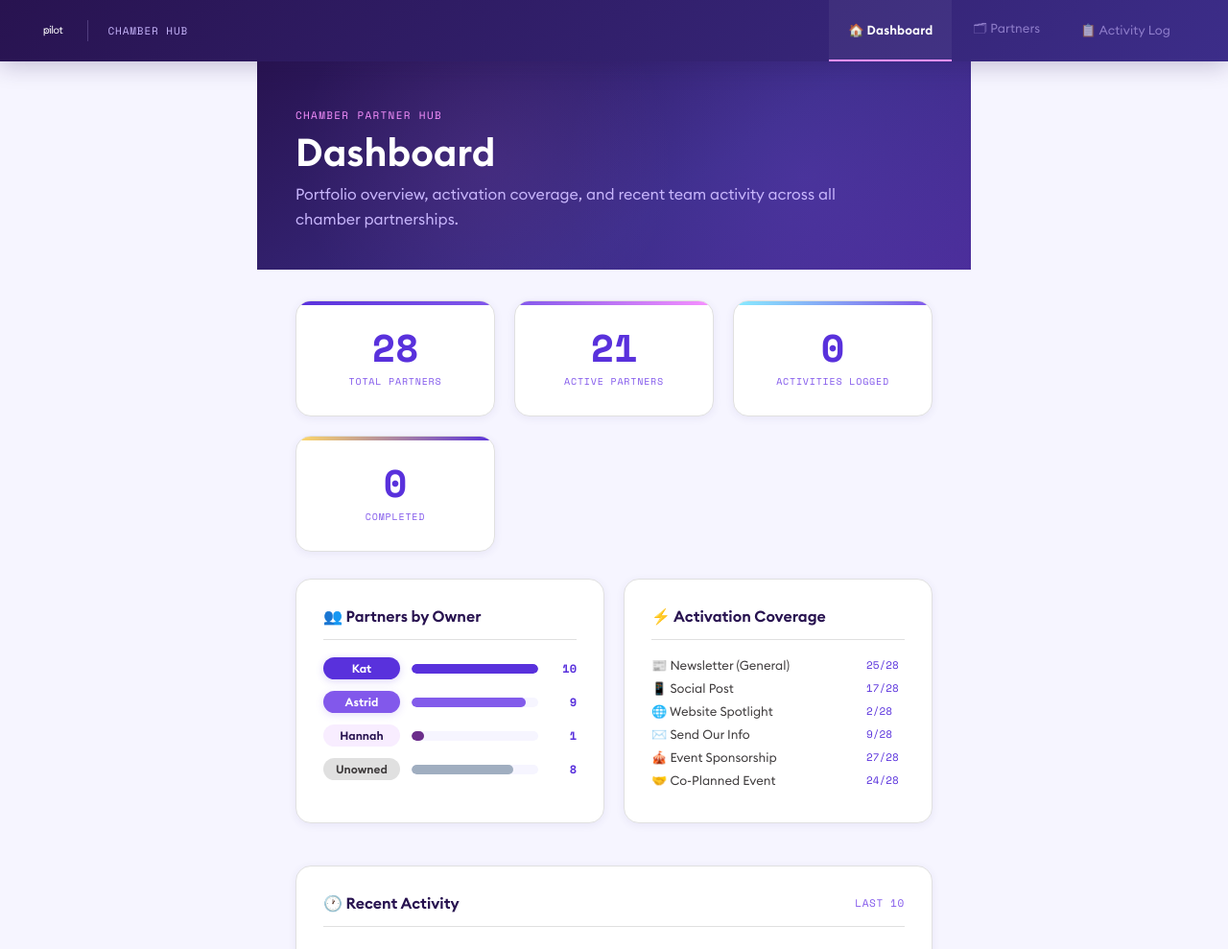
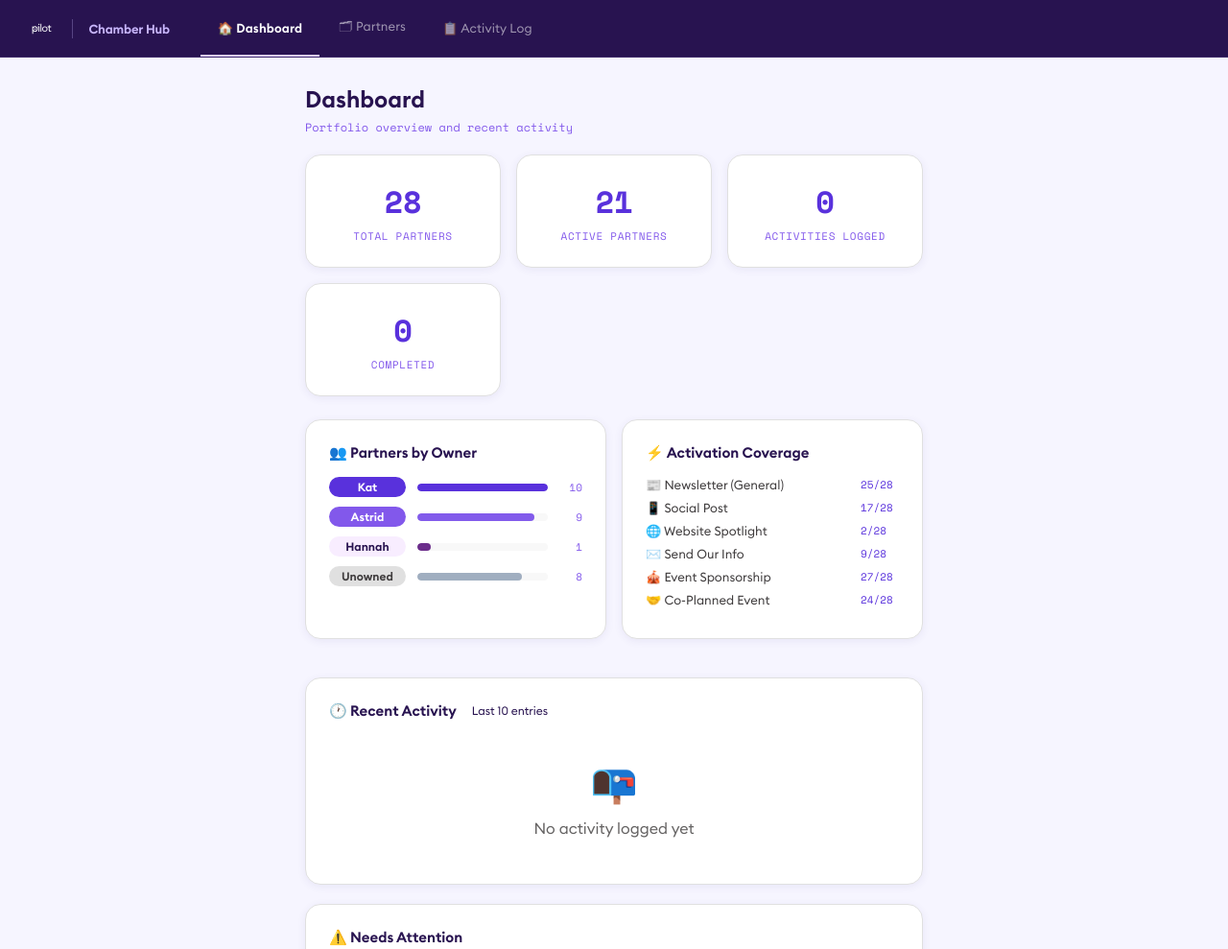
Before and after one commit to Pilot-Design-Team/internal-partner-hub, a plain HTML site: page index.html in a window 1280 px wide. Shown: the top 989 px of the page at 96% size. Drawn offline with nearby package versions, Linux system fonts and the light colour scheme.

Commit message:
Revert "feat: bold visual redesign"
This reverts commit c856ca7d222de5c08f7a71b51fdcbb19f24e91ad.

```diff
--- a/index.html
+++ b/index.html
@@ -66,30 +66,21 @@
 body{font-family:'Euclid Circular B','Euclidcircularb Webs',sans-serif;background:var(--margin);color:var(--pblack);min-height:100vh;display:flex;flex-direction:column;-webkit-font-smoothing:antialiased;}
 .mono{font-family:'Space Mono','Spacemono',monospace;}
 /* ── NAV ────────────────────────────────────────────────────────────────── */
-nav{background:linear-gradient(135deg, var(--profit) 0%, var(--deep-purple) 100%);border-bottom:none;padding:0 40px;display:flex;align-items:center;gap:0;height:64px;position:sticky;top:0;z-index:100;box-shadow:0 4px 24px rgba(40,19,80,0.25);}
+nav{background:var(--profit);border-bottom:1px solid rgba(200,182,252,0.15);padding:0 28px;display:flex;align-items:center;gap:0;height:60px;position:sticky;top:0;z-index:100;}
 .nav-logo{display:flex;align-items:center;gap:12px;margin-right:32px;white-space:nowrap;text-decoration:none;}
-.nav-logo img,.nav-logo svg{height:24px;width:auto;}
-.nav-logo-divider{width:1px;height:22px;background:rgba(200,182,252,0.25);margin:0 8px;}
-.nav-logo-label{font-family:'Space Mono','Spacemono',monospace;font-weight:400;font-size:11px;color:var(--light-purple);letter-spacing:0.08em;text-transform:uppercase;}
-.nav-tabs{display:flex;gap:2px;height:100%;margin-left:auto;}
-.nav-tab{background:none;border:none;color:rgba(200,182,252,0.6);padding:0 20px;height:100%;cursor:pointer;font-family:'Euclid Circular B','Euclidcircularb Webs',sans-serif;font-size:13px;font-weight:400;border-bottom:2px solid transparent;transition:all .25s ease;letter-spacing:0.01em;}
-.nav-tab:hover{color:#fff;background:rgba(255,255,255,0.05);}
-.nav-tab.active{color:#fff;font-weight:600;border-bottom-color:var(--clarity-plus);background:rgba(255,255,255,0.05);}
+.nav-logo img,.nav-logo svg{height:28px;width:auto;}
+.nav-logo-divider{width:1px;height:20px;background:rgba(200,182,252,0.3);margin:0 4px;}
+.nav-logo-label{font-family:'Euclid Circular B','Euclidcircularb Webs',sans-serif;font-weight:600;font-size:13px;color:var(--light-purple);letter-spacing:-0.01em;}
+.nav-tabs{display:flex;gap:2px;height:100%;}
+.nav-tab{background:none;border:none;color:rgba(255,255,255,0.55);padding:0 18px;height:100%;cursor:pointer;font-family:'Euclid Circular B','Euclidcircularb Webs',sans-serif;font-size:13px;font-weight:400;border-bottom:2px solid transparent;transition:all .2s;letter-spacing:0.01em;}
+.nav-tab:hover{color:#fff;}
+.nav-tab.active{color:#fff;font-weight:600;border-bottom-color:var(--highlight);}
 /* ── MAIN ───────────────────────────────────────────────────────────────── */
-main{max-width:75.5rem;margin:0 auto;padding:0 40px 40px;flex:1;}
-/* ── HERO HEADER ────────────────────────────────────────────────────────── */
-.page-hero{background:linear-gradient(145deg, var(--profit) 0%, var(--deep-purple) 60%, #4a2d99 100%);margin:-0px -40px 32px;padding:48px 40px 40px;position:relative;overflow:hidden;}
-.page-hero::before{content:'';position:absolute;top:-60%;right:-10%;width:500px;height:500px;background:radial-gradient(circle,rgba(130,88,235,0.15) 0%,transparent 70%);border-radius:50%;}
-.page-hero::after{content:'';position:absolute;bottom:-40%;left:5%;width:400px;height:400px;background:radial-gradient(circle,rgba(248,145,255,0.08) 0%,transparent 70%);border-radius:50%;}
-.page-hero .hero-content{position:relative;z-index:1;}
-.page-hero .hero-eyebrow{font-family:'Space Mono','Spacemono',monospace;font-size:11px;text-transform:uppercase;letter-spacing:0.12em;color:var(--clarity-plus);margin-bottom:8px;}
-.page-hero .hero-title{font-size:2.5rem;font-weight:600;color:#fff;margin-bottom:8px;line-height:115%;}
-.page-hero .hero-sub{font-size:1rem;color:var(--light-purple);line-height:1.6;max-width:600px;}
+main{max-width:75.5rem;margin:0 auto;padding:28px 40px;flex:1;}
 /* ── BADGES ─────────────────────────────────────────────────────────────── */
-.badge{display:inline-flex;align-items:center;gap:5px;padding:4px 12px;border-radius:999px;font-size:12px;font-weight:600;white-space:nowrap;font-family:'Euclid Circular B','Euclidcircularb Webs',sans-serif;transition:transform .15s ease;}
-.badge:hover{transform:scale(1.05);}
-.badge-kat{background:var(--kat-bg);color:var(--kat-fg);box-shadow:0 2px 8px rgba(89,49,220,0.2);}
-.badge-astrid{background:var(--astrid-bg);color:var(--astrid-fg);box-shadow:0 2px 8px rgba(130,88,235,0.2);}
+.badge{display:inline-flex;align-items:center;gap:5px;padding:3px 10px;border-radius:999px;font-size:12px;font-weight:600;white-space:nowrap;font-family:'Euclid Circular B','Euclidcircularb Webs',sans-serif;}
+.badge-kat{background:var(--kat-bg);color:var(--kat-fg);}
+.badge-astrid{background:var(--astrid-bg);color:var(--astrid-fg);}
 .badge-daniel{background:var(--daniel-bg);color:var(--daniel-fg);}
 .badge-evan{background:var(--evan-bg);color:var(--evan-fg);}
 .badge-hannah{background:var(--hannah-bg);color:var(--hannah-fg);}
@@ -111,29 +102,24 @@ main{max-width:75.5rem;margin:0 auto;padding:0 40px 40px;flex:1;}
 .filter-select:focus{border-color:var(--pilot-primary);}
 .partner-grid{display:grid;grid-template-columns:repeat(auto-fill,minmax(320px,1fr));gap:16px;}
 /* ── PARTNER CARD ──────────────────────────────────────────────────────── */
-.partner-card{background:#fff;border-radius:var(--radius);box-shadow:var(--shadow);padding:0;cursor:pointer;border:1px solid var(--border);transition:all .3s cubic-bezier(0.25,0.8,0.25,1);position:relative;overflow:hidden;}
-.partner-card::before{content:'';position:absolute;top:0;left:0;right:0;height:4px;background:linear-gradient(90deg,var(--pilot),var(--brilliant));opacity:0;transition:opacity .3s;}
-.partner-card:hover{border-color:var(--pilot);transform:translateY(-4px);box-shadow:0 20px 40px rgba(89,49,220,0.12);}
-.partner-card:hover::before{opacity:1;}
-.partner-card-inner{padding:24px;}
+.partner-card{background:#fff;border-radius:var(--radius);box-shadow:var(--shadow);padding:24px;cursor:pointer;border:1px solid var(--border);transition:all .2s;position:relative;}
+.partner-card:hover{border-color:var(--pilot);transform:translateY(-2px);box-shadow:0 16px 35px rgba(89,49,220,0.10);}
 .pc-header{display:flex;justify-content:space-between;align-items:flex-start;margin-bottom:10px;}
-.pc-name{font-size:16px;font-weight:600;color:var(--profit);line-height:1.3;}
-.pc-location{font-size:11px;color:var(--brilliant);margin-top:3px;font-family:'Space Mono','Spacemono',monospace;}
-.pc-meta{display:flex;gap:6px;flex-wrap:wrap;margin:12px 0;}
-.pc-icons{display:flex;gap:8px;margin-top:14px;align-items:center;padding-top:14px;border-top:1px solid var(--border);}
-.pc-icon{width:32px;height:32px;border-radius:8px;display:flex;align-items:center;justify-content:center;font-size:14px;transition:all .2s;}
+.pc-name{font-size:15px;font-weight:600;color:var(--profit);line-height:1.3;}
+.pc-location{font-size:11px;color:var(--brilliant);margin-top:2px;font-family:'Space Mono','Spacemono',monospace;}
+.pc-meta{display:flex;gap:6px;flex-wrap:wrap;margin:10px 0;}
+.pc-icons{display:flex;gap:6px;margin-top:12px;align-items:center;}
+.pc-icon{width:28px;height:28px;border-radius:6px;display:flex;align-items:center;justify-content:center;font-size:13px;transition:all .2s;}
 .pc-icon.avail{background:rgba(95,46,229,0.10);color:var(--pilot);}
-.pc-icon.avail:hover{background:var(--pilot);transform:scale(1.15);filter:saturate(0) brightness(10);}
-.pc-icon.unavail{background:var(--offwhite);color:#ccc;opacity:0.5;}
-.pc-contact{font-size:12px;color:var(--brilliant);margin-top:12px;display:flex;align-items:center;gap:5px;font-family:'Space Mono','Spacemono',monospace;}
-.members-badge{font-size:11px;background:var(--clarity);padding:3px 10px;border-radius:999px;color:var(--pilot);font-family:'Space Mono','Spacemono',monospace;font-weight:600;}
+.pc-icon.unavail{background:var(--offwhite);color:#ccc;opacity:0.7;}
+.pc-contact{font-size:12px;color:var(--brilliant);margin-top:10px;display:flex;align-items:center;gap:5px;font-family:'Space Mono','Spacemono',monospace;}
+.members-badge{font-size:11px;background:var(--clarity);padding:2px 8px;border-radius:999px;color:var(--pilot);font-family:'Space Mono','Spacemono',monospace;}
 /* ── DETAIL VIEW ───────────────────────────────────────────────────────── */
-.detail-back{background:none;border:1px solid var(--border);color:var(--pilot);font-size:13px;font-weight:400;cursor:pointer;display:inline-flex;align-items:center;gap:6px;margin-bottom:20px;margin-top:32px;padding:8px 18px;border-radius:999px;font-family:'Space Mono','Spacemono',monospace;text-transform:uppercase;letter-spacing:-0.03em;transition:all .2s;}
-.detail-back:hover{background:var(--pilot);color:#fff;border-color:var(--pilot);}
-.detail-header{background:linear-gradient(145deg, var(--profit) 0%, var(--deep-purple) 100%);border-radius:var(--radius);padding:40px;margin-bottom:24px;color:#fff;border:none;position:relative;overflow:hidden;box-shadow:0 8px 32px rgba(40,19,80,0.3);}
-.detail-header::before{content:'';position:absolute;top:-30%;right:-5%;width:300px;height:300px;background:radial-gradient(circle,rgba(130,88,235,0.2) 0%,transparent 70%);border-radius:50%;}
-.detail-name{font-size:2rem;font-weight:600;margin-bottom:8px;position:relative;z-index:1;}
-.detail-sub{font-size:12px;color:var(--light-purple);display:flex;align-items:center;gap:16px;flex-wrap:wrap;margin-bottom:16px;font-family:'Space Mono','Spacemono',monospace;position:relative;z-index:1;}
+.detail-back{background:none;border:none;color:var(--pilot);font-size:14px;font-weight:400;cursor:pointer;display:flex;align-items:center;gap:6px;margin-bottom:20px;padding:6px 0;}
+.detail-back:hover{opacity:0.8;}
+.detail-header{background:var(--profit);border-radius:var(--radius);padding:32px;margin-bottom:20px;color:#fff;border:1px solid rgba(200,182,252,0.15);}
+.detail-name{font-size:1.5rem;font-weight:600;margin-bottom:6px;}
+.detail-sub{font-size:12px;color:var(--light-purple);display:flex;align-items:center;gap:16px;flex-wrap:wrap;margin-bottom:16px;font-family:'Space Mono','Spacemono',monospace;}
 .detail-badges{display:flex;gap:8px;flex-wrap:wrap;margin-top:12px;}
 .detail-contact{margin-top:16px;padding-top:16px;border-top:1px solid rgba(255,255,255,0.1);}
 .detail-contact a{color:var(--highlight);text-decoration:none;}
@@ -200,23 +186,16 @@ main{max-width:75.5rem;margin:0 auto;padding:0 40px 40px;flex:1;}
 .form-group textarea{min-height:80px;resize:vertical;}
 .modal-actions{display:flex;justify-content:flex-end;gap:10px;margin-top:20px;}
 /* ── DASHBOARD ─────────────────────────────────────────────────────────── */
-.dash-grid{display:grid;grid-template-columns:repeat(auto-fill,minmax(200px,1fr));gap:20px;margin-bottom:28px;}
-.dash-stat{background:#fff;border-radius:var(--radius);padding:28px 24px;box-shadow:var(--shadow);text-align:center;border:1px solid var(--border);position:relative;overflow:hidden;transition:all .3s cubic-bezier(0.25,0.8,0.25,1);}
-.dash-stat::before{content:'';position:absolute;top:0;left:0;right:0;height:4px;}
-.dash-stat:nth-child(1)::before{background:linear-gradient(90deg,var(--pilot),var(--brilliant));}
-.dash-stat:nth-child(2)::before{background:linear-gradient(90deg,var(--brilliant),var(--clarity-plus));}
-.dash-stat:nth-child(3)::before{background:linear-gradient(90deg,var(--trust-plus),var(--brilliant));}
-.dash-stat:nth-child(4)::before{background:linear-gradient(90deg,var(--access-plus),var(--pilot));}
-.dash-stat:hover{transform:translateY(-3px);box-shadow:0 12px 24px rgba(60,45,137,0.12);}
-.dash-stat .num{font-size:2.5rem;font-weight:600;color:var(--pilot);font-family:'Space Mono','Spacemono',monospace;line-height:1;}
-.dash-stat .lbl{font-size:10px;color:var(--brilliant);margin-top:8px;font-family:'Space Mono','Spacemono',monospace;text-transform:uppercase;letter-spacing:0.08em;}
-.dash-section{background:#fff;border-radius:var(--radius);padding:28px;box-shadow:var(--shadow);margin-bottom:20px;border:1px solid var(--border);transition:box-shadow .3s;}
-.dash-section:hover{box-shadow:0 8px 24px rgba(60,45,137,0.08);}
-.dash-section h3{font-size:16px;font-weight:600;color:var(--profit);margin-bottom:18px;display:flex;align-items:center;gap:10px;padding-bottom:14px;border-bottom:1px solid var(--border);}
-.owner-row{display:flex;align-items:center;gap:12px;margin-bottom:12px;}
-.owner-bar-wrap{flex:1;background:var(--margin);border-radius:999px;height:10px;overflow:hidden;}
-.owner-bar{height:100%;border-radius:999px;transition:width .8s cubic-bezier(0.25,0.8,0.25,1);}
-.owner-count{font-size:12px;font-family:'Space Mono','Spacemono',monospace;color:var(--pilot);min-width:28px;text-align:right;font-weight:700;}
+.dash-grid{display:grid;grid-template-columns:repeat(auto-fill,minmax(200px,1fr));gap:16px;margin-bottom:24px;}
+.dash-stat{background:#fff;border-radius:var(--radius);padding:24px;box-shadow:var(--shadow);text-align:center;border:1px solid var(--border);}
+.dash-stat .num{font-size:2rem;font-weight:600;color:var(--pilot);font-family:'Space Mono','Spacemono',monospace;}
+.dash-stat .lbl{font-size:11px;color:var(--brilliant);margin-top:4px;font-family:'Space Mono','Spacemono',monospace;text-transform:uppercase;letter-spacing:0.06em;}
+.dash-section{background:#fff;border-radius:var(--radius);padding:24px;box-shadow:var(--shadow);margin-bottom:20px;border:1px solid var(--border);}
+.dash-section h3{font-size:15px;font-weight:600;color:var(--profit);margin-bottom:16px;display:flex;align-items:center;gap:8px;}
+.owner-row{display:flex;align-items:center;gap:12px;margin-bottom:10px;}
+.owner-bar-wrap{flex:1;background:var(--offwhite);border-radius:999px;height:8px;overflow:hidden;}
+.owner-bar{height:100%;border-radius:999px;transition:width .5s;}
+.owner-count{font-size:11px;font-family:'Space Mono','Spacemono',monospace;color:var(--brilliant);min-width:24px;text-align:right;}
 .act-coverage-row{display:flex;align-items:center;gap:12px;margin-bottom:8px;}
 .act-coverage-label{font-size:13px;min-width:200px;}
 .act-coverage-count{font-size:11px;color:var(--pilot);font-family:'Space Mono','Spacemono',monospace;min-width:40px;}
@@ -239,15 +218,15 @@ main{max-width:75.5rem;margin:0 auto;padding:0 40px 40px;flex:1;}
 .tab-btn{background:none;border:none;padding:7px 18px;border-radius:999px;font-family:'Euclid Circular B','Euclidcircularb Webs',sans-serif;font-size:13px;font-weight:400;cursor:pointer;color:var(--profit);transition:all .2s;}
 .tab-btn.active{background:#fff;color:var(--profit);box-shadow:0 1px 4px rgba(60,45,137,0.15);font-weight:600;}
 /* ── SECTION TITLE ─────────────────────────────────────────────────────── */
-.section-title{font-size:2rem;font-weight:600;color:var(--profit);margin-bottom:6px;margin-top:32px;}
-.section-sub{font-size:12px;color:var(--brilliant);margin-bottom:24px;font-family:'Space Mono','Spacemono',monospace;letter-spacing:0.02em;}
+.section-title{font-size:1.5rem;font-weight:600;color:var(--profit);margin-bottom:6px;}
+.section-sub{font-size:12px;color:var(--brilliant);margin-bottom:20px;font-family:'Space Mono','Spacemono',monospace;}
 /* ── EMPTY STATE ────────────────────────────────────────────────────────── */
-.empty{text-align:center;padding:60px 20px;color:var(--dark-gray);}
-.empty .emoji{font-size:48px;margin-bottom:16px;}
+.empty{text-align:center;padding:48px 20px;color:var(--dark-gray);}
+.empty .emoji{font-size:40px;margin-bottom:12px;}
 /* ── NEEDS ATTENTION ───────────────────────────────────────────────────── */
-.attention-list{display:flex;flex-direction:column;gap:10px;}
-.attention-item{display:flex;align-items:center;justify-content:space-between;padding:14px 20px;background:var(--margin);border-radius:var(--radius);cursor:pointer;border:1px solid var(--border);transition:all .2s;}
-.attention-item:hover{background:var(--highlight);border-color:var(--pilot);transform:translateX(4px);}
+.attention-list{display:flex;flex-direction:column;gap:8px;}
+.attention-item{display:flex;align-items:center;justify-content:space-between;padding:12px 16px;background:var(--margin);border-radius:0.5rem;cursor:pointer;border:1px solid var(--border);}
+.attention-item:hover{background:var(--highlight);border-color:var(--pilot);}
 .attention-reason{font-size:10px;color:var(--error-red);font-weight:400;font-family:'Space Mono','Spacemono',monospace;text-transform:uppercase;letter-spacing:0.06em;}
 /* ── RESPONSIVE ────────────────────────────────────────────────────────── */
 @media(max-width:768px){.partner-grid{grid-template-columns:1fr;}.activation-grid{grid-template-columns:1fr;}.dir-toolbar{flex-direction:column;}.log-filters{flex-direction:column;}.dash-two-col{grid-template-columns:1fr !important;}main{padding:20px 16px;}}
@@ -294,15 +273,10 @@ main{max-width:75.5rem;margin:0 auto;padding:0 40px 40px;flex:1;}
 <main>
 <!-- DASHBOARD -->
 <div id="view-dashboard" class="view active">
-  <div class="page-hero">
-    <div class="hero-content">
-      <div class="hero-eyebrow">Chamber Partner Hub</div>
-      <div class="hero-title">Dashboard</div>
-      <div class="hero-sub">Portfolio overview, activation coverage, and recent team activity across all chamber partnerships.</div>
-    </div>
-  </div>
+  <div class="section-title">Dashboard</div>
+  <div class="section-sub">Portfolio overview and recent activity</div>
   <div id="dash-stats" class="dash-grid"></div>
-  <div style="display:grid;grid-template-columns:1fr 1fr;gap:20px;margin-bottom:24px;" class="dash-two-col">
+  <div style="display:grid;grid-template-columns:1fr 1fr;gap:16px;margin-bottom:20px;" class="dash-two-col">
     <div class="dash-section">
       <h3>👥 Partners by Owner</h3>
       <div id="dash-owners"></div>
@@ -313,10 +287,10 @@ main{max-width:75.5rem;margin:0 auto;padding:0 40px 40px;flex:1;}
     </div>
   </div>
   <div class="dash-section">
-    <h3>🕐 Recent Activity <span style="font-size:11px;color:var(--brilliant);font-weight:400;margin-left:auto;font-family:'Space Mono',monospace;text-transform:uppercase;letter-spacing:0.06em;">Last 10</span></h3>
+    <h3>🕐 Recent Activity <span style="font-size:12px;color:var(--text3);font-weight:400;margin-left:8px;">Last 10 entries</span></h3>
     <div id="dash-recent"></div>
   </div>
-  <div class="dash-section" style="border-left:4px solid var(--error-red);">
+  <div class="dash-section">
     <h3>⚠️ Needs Attention</h3>
     <div id="dash-attention"></div>
   </div>
@@ -761,7 +735,6 @@ function renderCards(filtered, q) {
     const matchField = q && !p.name.toLowerCase().includes(q) ? getMatchField(p, q) : null;
     const matchChip = matchField ? `<div class="mx-match">MATCH: ${matchField}</div>` : '';
     return `<div class="partner-card" onclick="showDetail('${p.name.replace(/'/g,"\\'")}')">
-      <div class="partner-card-inner">
       <div class="pc-header">
         <div>
           <div class="pc-name">${p.name}</div>
@@ -773,11 +746,10 @@ function renderCards(filtered, q) {
       <div class="pc-meta">
         ${ownerBadge(p.owner, true)}
         <span class="badge badge-status">${p.status||'Unknown'}</span>
-          <span class="badge badge-eng" style="background:rgba(95,46,229,0.08);color:var(--brilliant);font-size:11px;">${p.engagement||''}</span>
+        <span class="badge badge-eng" style="background:rgba(89,49,220,0.08);color:var(--brilliant);font-size:11px;">${p.engagement||''}</span>
       </div>
       <div class="pc-icons">${icons}</div>
       <div class="pc-contact">👤 ${p.contact||'No contact listed'}</div>
-      </div>
     </div>`;
   }).join('');
 }
```
Lines whose indentation alone changed are shown as unchanged.
